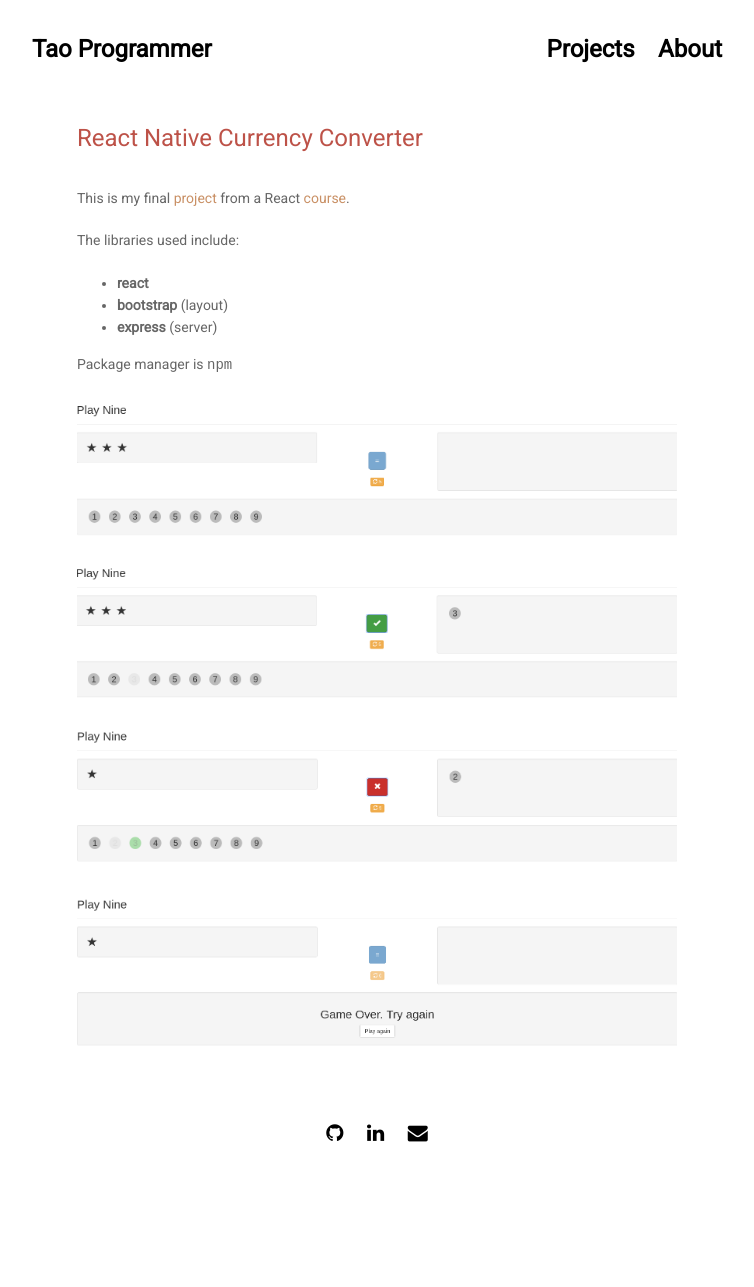
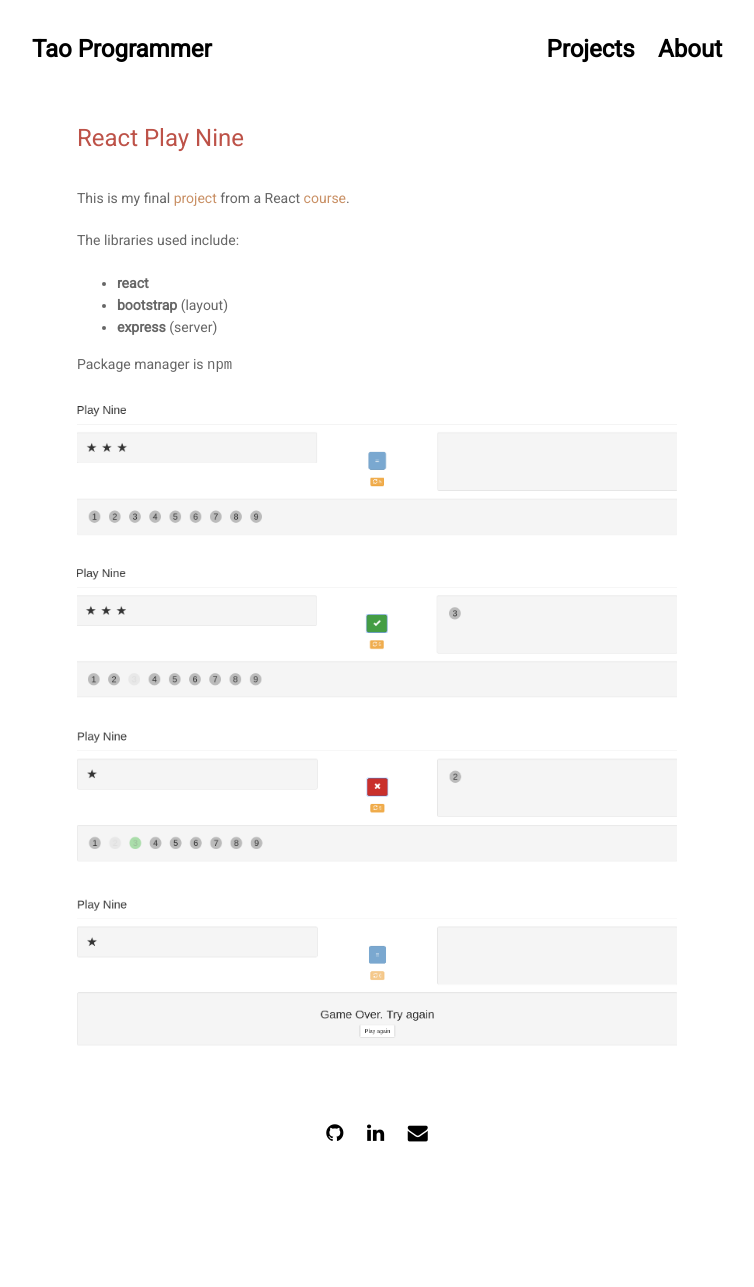
Before and after one commit to taoprogrammer/taoprogrammer.github.io, a Jekyll site: the page built from projects/proj-7.md, in a window 1280 px wide. Shown: the whole page, without its empty margins (263-1017 px from the left). Built offline with Jekyll 4.4.1, drawn with Linux system fonts in a browser that asks for light colours; nearby versions of some CDN libraries.

Commit message:
fix title in proj-7; move proj-7 above proj-6

```diff
--- a/_data/settings.yml
+++ b/_data/settings.yml
@@ -54,8 +54,8 @@ contact: >
 projects:
 - {name: 'Dashboard', folder: 'proj-1', file: 'projects/proj-1.html'}
 - {name: 'Social Hub', folder: 'proj-4', file: 'projects/proj-4.html'}
+- {name: 'React Play Nine', folder: 'proj-7', file: 'projects/proj-7.html'}
 - {name: 'React Native Currency Converter', folder: 'proj-6', file: 'projects/proj-6.html'}
-- {name: 'React Play Nine', folder: 'proj-7', file: 'projects/proj-7.html'}
 - {name: 'Code Contest Cruncher', folder: 'proj-5', file: 'projects/proj-5.html'}
 - {name: 'Fullstack tech-talk', folder: 'proj-2', file: 'projects/proj-2.html'}
 ###- {name: 'OMID', folder: 'proj-3', file: 'projects/proj-3.html'}
--- a/projects/proj-7.md
+++ b/projects/proj-7.md
@@ -1,6 +1,6 @@
 ---
 layout: post
-title: 'React Native Currency Converter'
+title: 'React Play Nine'
 ---
 
 This is my final [project](https://github.com/jeffhongxiao/react-get-started) from a React [course](https://www.pluralsight.com/courses/react-js-getting-started).
```
